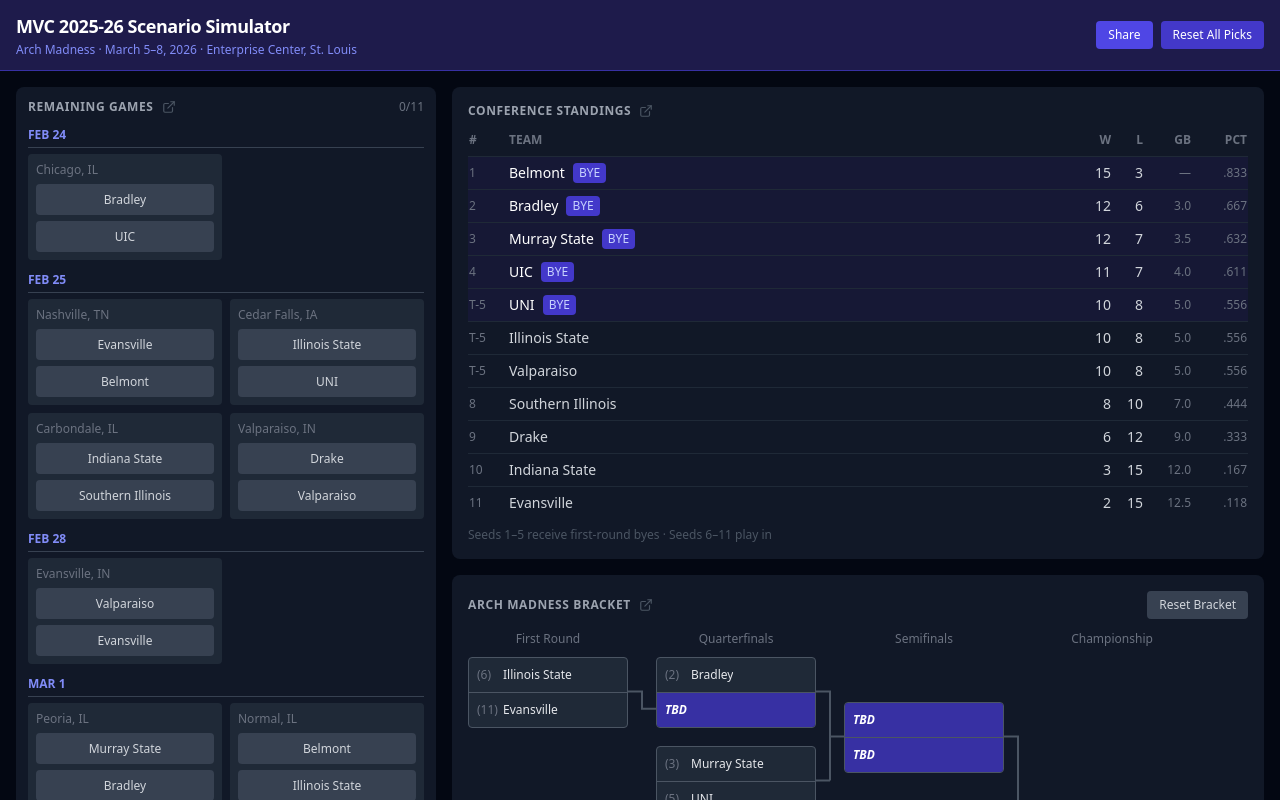
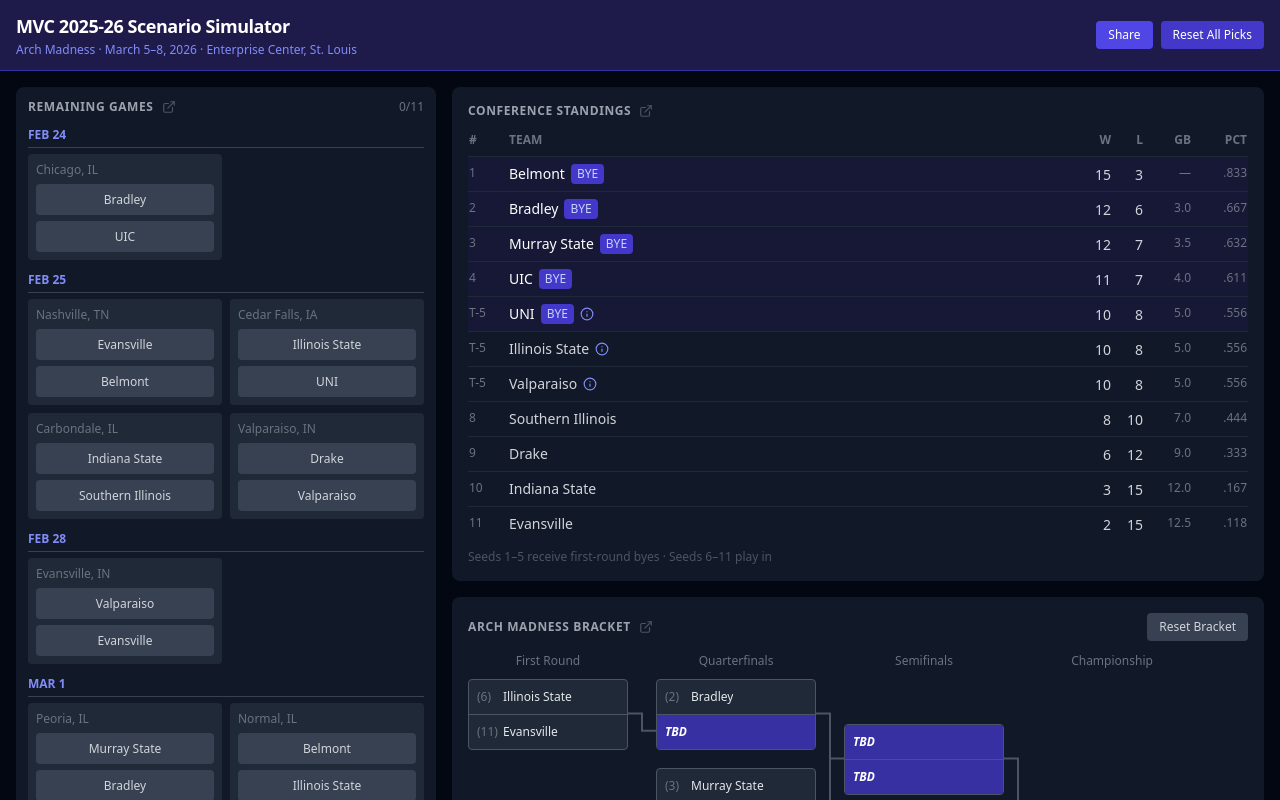
Before and after one commit to jbayert/2026-MVC-bracket, a React (Vite) app in the folder mvc-simulator/: page / in a window 1280 px wide. Shown: the top 800 px of the page. Built offline with nearby package versions, Linux system fonts and the light colour scheme.

Commit message:
Add tiebreaker code

```diff
--- a/mvc-simulator/src/App.jsx
+++ b/mvc-simulator/src/App.jsx
@@ -46,7 +46,7 @@
   }, [regularSeasonPicks]);
 
   const standings = useMemo(() => computeStandings(regularSeasonPicks), [regularSeasonPicks]);
-  const seeds = useMemo(() => sortWithTiebreakers(standings, allGames), [standings, allGames]);
+  const { seeds, tiebreakerReasons } = useMemo(() => sortWithTiebreakers(standings, allGames), [standings, allGames]);
   const bracketSlots = useMemo(() => computeBracketSlots(seeds, bracketPicks), [seeds, bracketPicks]);
 
   // Persist picks to localStorage
@@ -124,7 +124,7 @@
         </div>
         {/* Standings + Bracket */}
         <div className="flex-1 flex flex-col gap-4 min-w-0 overflow-x-auto">
-          <StandingsTable standings={standings} seeds={seeds} />
+          <StandingsTable standings={standings} seeds={seeds} tiebreakerReasons={tiebreakerReasons} />
           <ArchMadnessBracket
             bracketSlots={bracketSlots}
             seeds={seeds}
--- a/mvc-simulator/src/components/StandingsTable.jsx
+++ b/mvc-simulator/src/components/StandingsTable.jsx
@@ -1,6 +1,9 @@
+import { useState } from 'react';
 import { getPct, getGB } from '../utils/standings';
 
-export default function StandingsTable({ standings, seeds }) {
+export default function StandingsTable({ standings, seeds, tiebreakerReasons }) {
+  const [openTip, setOpenTip] = useState(null);
+
   if (!seeds.length) return null;
 
   const leader = seeds[0];
@@ -55,15 +58,17 @@
               const isBye = seed <= 5;
               const gb = seed === 1 ? '—' : getGB(lw, ll, w, l).toFixed(1);
               const pct = getPct(w, l).toFixed(3).replace(/^0/, '');
+              const reason = tiebreakerReasons?.[team];
+              const tipOpen = openTip === team;
 
               return (
                 <tr
                   key={team}
                   className={`border-t border-gray-800 ${isBye ? 'bg-indigo-950/40' : ''}`}
                 >
-                  <td className="py-1.5 pr-2 text-gray-500 text-xs">{displaySeeds[idx]}</td>
+                  <td className="py-1.5 pr-2 text-gray-500 text-xs align-top pt-2">{displaySeeds[idx]}</td>
                   <td className="py-1.5">
-                    <div className="flex items-center gap-2">
+                    <div className="flex items-center gap-1.5">
                       <span className={isBye ? 'text-white font-medium' : 'text-gray-300'}>
                         {team}
                       </span>
@@ -72,12 +77,34 @@
                           BYE
                         </span>
                       )}
+                      {reason && (
+                        <button
+                          onClick={() => setOpenTip(tipOpen ? null : team)}
+                          className="text-indigo-400 hover:text-indigo-200 transition-colors leading-none"
+                          title="Tiebreaker info"
+                        >
+                          <svg xmlns="http://www.w3.org/2000/svg" className="w-3.5 h-3.5" viewBox="0 0 24 24" fill="none" stroke="currentColor" strokeWidth="2" strokeLinecap="round" strokeLinejoin="round">
+                            <circle cx="12" cy="12" r="10"/>
+                            <line x1="12" y1="16" x2="12" y2="12"/>
+                            <line x1="12" y1="8" x2="12.01" y2="8"/>
+                          </svg>
+                        </button>
+                      )}
                     </div>
+                    {tipOpen && reason && (
+                      <div className="mt-1.5 text-xs bg-gray-800 border border-gray-700 rounded px-2.5 py-2 max-w-xs">
+                        <div className="text-indigo-300 font-semibold mb-1">Tiebreaker applied</div>
+                        <div className="text-gray-200">{reason.description}</div>
+                        <div className="text-gray-500 mt-1">
+                          Tied with: {reason.tiedWith.join(', ')}
+                        </div>
+                      </div>
+                    )}
                   </td>
-                  <td className="py-1.5 text-right text-gray-300">{w}</td>
-                  <td className="py-1.5 text-right text-gray-300">{l}</td>
-                  <td className="py-1.5 text-right text-gray-500 text-xs hidden sm:table-cell">{gb}</td>
-                  <td className="py-1.5 text-right text-gray-500 text-xs">{pct}</td>
+                  <td className="py-1.5 text-right text-gray-300 align-top pt-2">{w}</td>
+                  <td className="py-1.5 text-right text-gray-300 align-top pt-2">{l}</td>
+                  <td className="py-1.5 text-right text-gray-500 text-xs hidden sm:table-cell align-top pt-2">{gb}</td>
+                  <td className="py-1.5 text-right text-gray-500 text-xs align-top pt-2">{pct}</td>
                 </tr>
               );
             })}
--- a/mvc-simulator/src/utils/tiebreaker.js
+++ b/mvc-simulator/src/utils/tiebreaker.js
@@ -11,42 +11,62 @@
   ).length;
 }
 
-// Two-team tiebreaker: returns negative if teamA should be seeded higher, positive if teamB
-// Step 1: H2H record
-// Step 2: NET ranking (lower number = better)
-function twoTeamCmp(teamA, teamB, allGames) {
-  // Step 1: H2H
+// Two-team tiebreaker with reason strings for each team
+function twoTeamCmpWithReason(teamA, teamB, allGames) {
   const aWins = h2hWins(teamA, teamB, allGames);
   const bWins = h2hWins(teamB, teamA, allGames);
-  if (aWins > bWins) return -1;
-  if (bWins > aWins) return 1;
 
-  // Step 2: NET ranking (lower rank = higher seed)
+  if (aWins !== bWins) {
+    return {
+      cmp: aWins > bWins ? -1 : 1,
+      reasonA: `H2H vs ${teamB}: ${aWins}–${bWins}`,
+      reasonB: `H2H vs ${teamA}: ${bWins}–${aWins}`,
+    };
+  }
+
   const aNet = NET_RANKINGS[teamA] ?? 999;
   const bNet = NET_RANKINGS[teamB] ?? 999;
-  return aNet - bNet; // negative = teamA higher seed, positive = teamB higher seed
+  const prefix = aWins + bWins > 0 ? `H2H split (${aWins}–${bWins}) → ` : '';
+  return {
+    cmp: aNet - bNet,
+    reasonA: `${prefix}NET ranking: #${aNet} vs #${bNet}`,
+    reasonB: `${prefix}NET ranking: #${bNet} vs #${aNet}`,
+  };
 }
 
-// Sort a tied group (2+ teams) recursively
+// Sort a tied group (2+ teams) recursively; returns { sorted, reasons }
 function sortTiedGroup(tiedTeams, allGames) {
-  if (tiedTeams.length === 1) return tiedTeams;
+  const reasons = {};
+
+  if (tiedTeams.length === 1) return { sorted: tiedTeams, reasons };
 
   if (tiedTeams.length === 2) {
     const [a, b] = tiedTeams;
-    const cmp = twoTeamCmp(a, b, allGames);
-    return cmp <= 0 ? [a, b] : [b, a];
+    const { cmp, reasonA, reasonB } = twoTeamCmpWithReason(a, b, allGames);
+    reasons[a] = reasonA;
+    reasons[b] = reasonB;
+    return { sorted: cmp <= 0 ? [a, b] : [b, a], reasons };
   }
 
   // Multi-team: round-robin H2H win% among tied teams only
-  const pctMap = {};
+  const winsMap = {};
+  const gamesMap = {};
   for (const team of tiedTeams) {
     let wins = 0, games = 0;
     for (const opp of tiedTeams) {
       if (opp === team) continue;
-      wins += h2hWins(team, opp, allGames);
-      games += h2hWins(team, opp, allGames) + h2hWins(opp, team, allGames);
+      const w = h2hWins(team, opp, allGames);
+      const l = h2hWins(opp, team, allGames);
+      wins += w;
+      games += w + l;
     }
-    pctMap[team] = games > 0 ? wins / games : 0;
+    winsMap[team] = wins;
+    gamesMap[team] = games;
+  }
+
+  const pctMap = {};
+  for (const team of tiedTeams) {
+    pctMap[team] = gamesMap[team] > 0 ? winsMap[team] / gamesMap[team] : 0;
   }
 
   // Group by H2H win%
@@ -63,24 +83,39 @@
   for (const pct of sortedPcts) {
     const subGroup = byPct[pct];
     if (subGroup.length === 1) {
-      // Fully separated — done
-      result.push(subGroup[0]);
+      const team = subGroup[0];
+      const w = winsMap[team], g = gamesMap[team];
+      reasons[team] = g > 0
+        ? `Round-robin H2H: ${w}–${g - w} vs group`
+        : 'NET ranking (no H2H games played yet)';
+      result.push(team);
     } else if (subGroup.length === 2) {
-      // Exactly 2 remain tied — revert to two-team tiebreaker (H2H → NET)
       const [a, b] = subGroup;
-      const cmp = twoTeamCmp(a, b, allGames);
+      const wa = winsMap[a], ga = gamesMap[a];
+      const rrNote = ga > 0 ? `Round-robin H2H split (${wa}–${ga - wa}) → ` : '';
+      const { cmp, reasonA, reasonB } = twoTeamCmpWithReason(a, b, allGames);
+      reasons[a] = rrNote + reasonA;
+      reasons[b] = rrNote + reasonB;
       result.push(cmp <= 0 ? a : b, cmp <= 0 ? b : a);
     } else {
       // 3+ teams all had identical round-robin records — rank by NET
-      result.push(...subGroup.sort((a, b) => (NET_RANKINGS[a] ?? 999) - (NET_RANKINGS[b] ?? 999)));
+      const sorted = [...subGroup].sort((a, b) => (NET_RANKINGS[a] ?? 999) - (NET_RANKINGS[b] ?? 999));
+      for (const team of sorted) {
+        const w = winsMap[team], g = gamesMap[team];
+        const rrNote = g > 0 ? `Round-robin H2H split (${w}–${g - w}) → ` : '';
+        reasons[team] = `${rrNote}NET ranking: #${NET_RANKINGS[team] ?? 999}`;
+      }
+      result.push(...sorted);
     }
   }
-  return result;
+  return { sorted: result, reasons };
 }
 
-// Main export: returns seeds array (index 0 = #1 seed)
+// Main export: returns { seeds, tiebreakerReasons }
+// tiebreakerReasons: map of team name → { tiedWith: [...], description: string }
 export function sortWithTiebreakers(standings, allGames) {
   const teams = Object.keys(standings);
+  const tiebreakerReasons = {};
 
   // Group teams by W-L record
   const groups = {};
@@ -98,14 +133,21 @@
     return getPct(bw, bl) - getPct(aw, al);
   });
 
-  const result = [];
+  const seeds = [];
   for (const key of sortedKeys) {
     const group = groups[key];
     if (group.length === 1) {
-      result.push(group[0]);
+      seeds.push(group[0]);
     } else {
-      result.push(...sortTiedGroup(group, allGames));
+      const { sorted, reasons } = sortTiedGroup(group, allGames);
+      seeds.push(...sorted);
+      for (const team of sorted) {
+        tiebreakerReasons[team] = {
+          tiedWith: sorted.filter((t) => t !== team),
+          description: reasons[team] || null,
+        };
+      }
     }
   }
-  return result;
+  return { seeds, tiebreakerReasons };
 }
```
